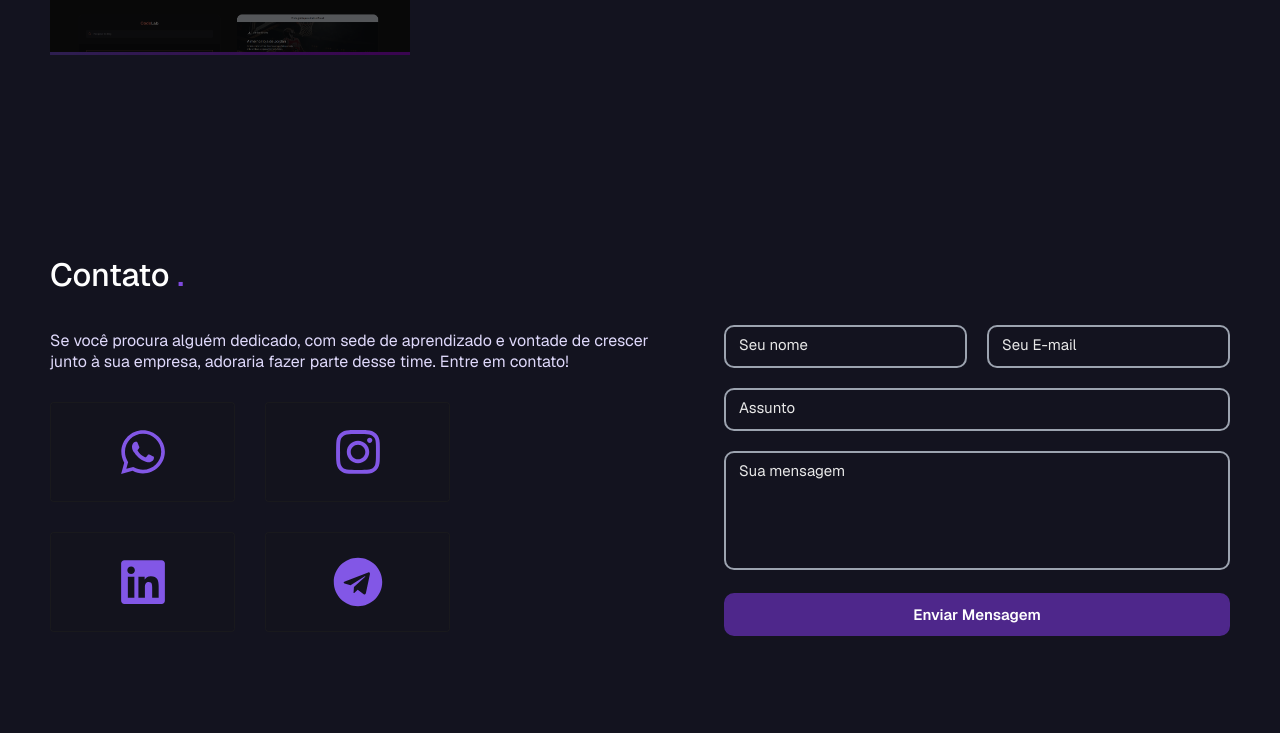
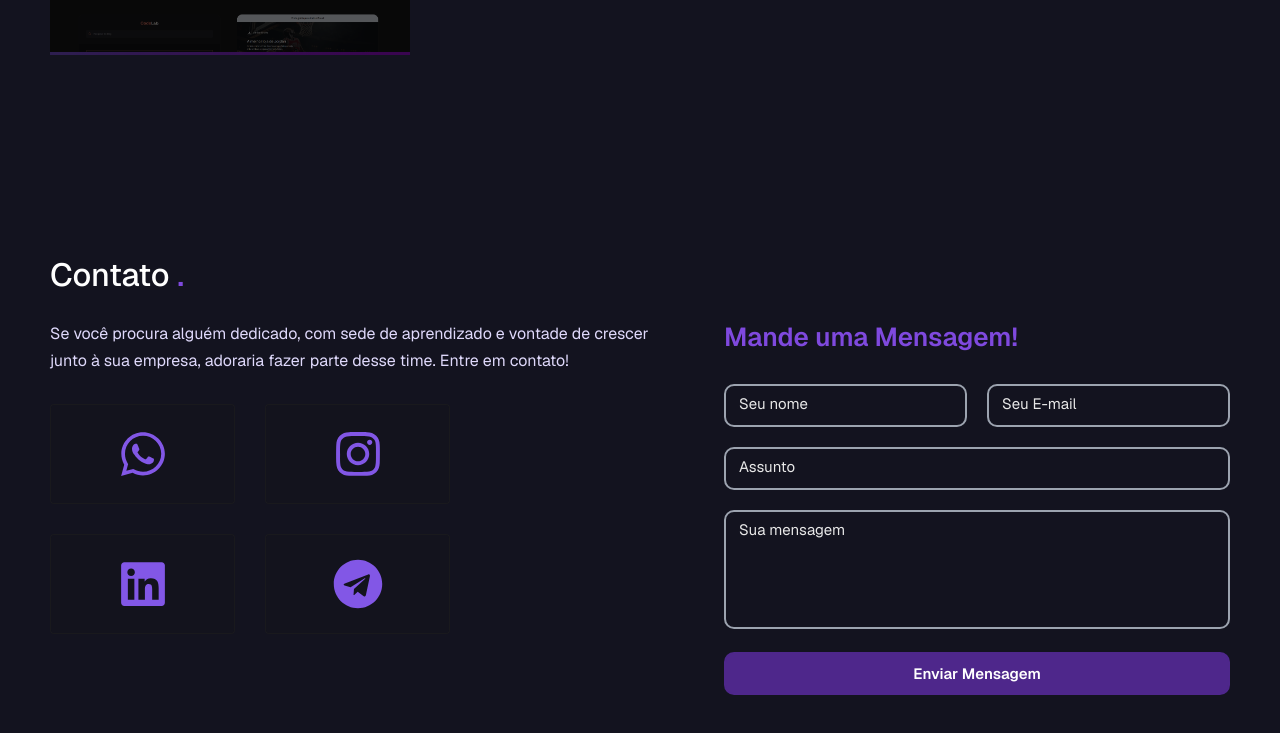
Before and after one commit to gabrielalencs/Portfolio, a React (Vite) app: page / in a window 1280 px wide. Shown: the part 2986-3719 px from the top of the page. Built offline with nearby package versions, Linux system fonts and the light colour scheme.

Commit message:
finalizes contact section responsive

```diff
--- a/src/components/ContactSection/index.jsx
+++ b/src/components/ContactSection/index.jsx
@@ -1,9 +1,23 @@
+// React
+
+import { useState } from "react";
+
 // Styles
 
 import "@/styles/layout/contact.scss";
+
+// Data
+
 import { listContacts } from "../../data/contactsData";
 
 const Contact = () => {
+    const [name, setName] = useState('');
+    const [email, setEmail] = useState('');
+    const [subject, setSubject] = useState('');
+    const [message, setMessage] = useState('');
+
+    const isFilled = (value) => value.trim() !== '';
+
     return (
         <section className="contact">
             <h2 className="contact__title" id="contact">Contato <span>.</span></h2>
@@ -22,26 +36,60 @@ const Contact = () => {
                 </div>
 
                 <div className="contact__form-container">
-                    <form className="contact__form">
+                    <h2 className="contact__form-title">Mande uma Mensagem!</h2>
+
+                    <form action="https://formsubmit.co/gabrieldealencar.dev@gmail.com" method="POST" className="contact__form">
                         <div className="contact__form-row">
                             <div className="input-group">
-                                <input required type="text" name="text" autoComplete="off" className="input-contact" />
+                                <input
+                                    required
+                                    type="text"
+                                    name="name"
+                                    autoComplete="off"
+                                    className={`input-contact ${isFilled(name) ? 'filled' : ''}`}
+                                    value={name}
+                                    onChange={(e) => setName(e.target.value)}
+                                />
                                 <label className="user-label">Seu nome</label>
                             </div>
 
                             <div className="input-group">
-                                <input required type="text" name="text" autoComplete="off" className="input-contact" />
+                                <input
+                                    required
+                                    type="email"
+                                    name="email"
+                                    autoComplete="off"
+                                    className={`input-contact ${isFilled(email) ? 'filled' : ''}`}
+                                    value={email}
+                                    onChange={(e) => setEmail(e.target.value)}
+                                />
                                 <label className="user-label">Seu E-mail</label>
                             </div>
                         </div>
 
                         <div className="input-group">
-                            <input required type="text" name="text" autoComplete="off" className="input-contact" />
+                            <input
+                                required
+                                type="text"
+                                name="subject"
+                                autoComplete="off"
+                                className={`input-contact ${isFilled(subject) ? 'filled' : ''}`}
+                                value={subject}
+                                onChange={(e) => setSubject(e.target.value)}
+                            />
                             <label className="user-label">Assunto</label>
                         </div>
 
                         <div className="input-group">
-                            <textarea required type="text" name="text" autoComplete="off" rows={5} className="input-contact input-message" />
+                            <textarea
+                                required
+                                name="text"
+                                autoComplete="off"
+                                rows={5}
+                                className={`input-contact input-message ${isFilled(message) ? 'filled' : ''}`}
+                                value={message}
+                                onChange={(e) => setMessage(e.target.value)}
+                            />
                             <label className="user-label">Sua mensagem</label>
                         </div>
 
--- a/src/components/Header/index.jsx
+++ b/src/components/Header/index.jsx
@@ -119,7 +119,7 @@ const Header = () => {
                         </li>
 
                         <li className="header__nav-item">
-                            <a href="#">Contato</a>
+                            <a href="#contact">Contato</a>
                         </li>
                     </ul>
                 </nav>
--- a/src/styles/base/reset.scss
+++ b/src/styles/base/reset.scss
@@ -34,7 +34,7 @@ button {
 }
 
 body.overlay {
-    height: 80rem;
+    overflow-y: hidden !important;
 
     &::after {
         content: "";
--- a/src/styles/layout/contact.scss
+++ b/src/styles/layout/contact.scss
@@ -34,16 +34,28 @@
     }
 
     &__container {
+        margin-top: 2.5rem;
         display: flex;
+        flex-direction: column;
         justify-content: space-between;
+        gap: 5rem;
+
+        @include media.laptops {
+            flex-direction: row;
+        }
     }
 
     &__icons-container {
         margin-top: 3rem;
         display: grid;
         grid-template-columns: repeat(2, minmax(0, 1fr));
-        max-width: 40rem;
+        width: 100%;
+        max-width: 42.3rem;
         gap: 3rem;
+
+        @include media.laptops {
+            max-width: 40rem;
+        }
     }
 
     &__container-icon {
@@ -75,24 +87,54 @@
     }
 
     &__text-form {
-        margin-top: 3.5rem;
-        font-size: 1.6rem;
+        font-size: 1.4rem;
         font-weight: 400;
         color: color.$purple-white;
+        width: 100%;
+        line-height: 2.6rem;
         max-width: 60rem;
+
+        @include media.mobiles {
+            font-size: 1.5rem;
+            line-height: 2.7rem;
+        }
+
+        @include media.tablets {
+            font-size: 1.6rem;
+        }
+    }
+
+    &__form-title {
+        font-size: 2.2rem;
+        color: color.$purple-secondary;
+        font-weight: 600;
+        transition: all .2s;
+
+        @include media.mobiles {
+            font-size: 2.6rem;
+        }
     }
 
     &__form {
         margin-top: 3rem;
         display: flex;
+        gap: 2rem;
         flex-direction: column;
-        gap: 2rem;
-        width: max-content;
+        max-width: 56rem;
+
+        @include media.laptops {
+            max-width: 100%;
+        }
     }
 
     &__form-row {
         display: flex;
+        flex-direction: column;
         gap: 2rem;
+
+        @include media.laptops {
+            flex-direction: row;
+        }
     }
 }
 
@@ -126,13 +168,17 @@
 }
 
 .input-contact:focus,
-input:valid {
+.input-contact.filled,
+.input-message:focus,
+.input-message.filled {
     outline: none;
     border: 2px solid color.$purple-dark;
 }
 
-.input-contact:focus~label,
-input:valid~label {
+.input-contact:focus~.user-label,
+.input-contact.filled~.user-label,
+.input-message:focus~.user-label,
+.input-message.filled~.user-label {
     transform: translateY(-50%) scale(0.8);
     background-color: color.$body-color;
     padding: 0 .5em;
--- a/src/utils/scrollToProjects.js
+++ b/src/utils/scrollToProjects.js
@@ -1,5 +1,5 @@
 export function scrollToProjects() {
-    document.getElementById("project").scrollIntoView({
+    document.getElementById("projects").scrollIntoView({
         behavior: "smooth",
     });
 }
```
